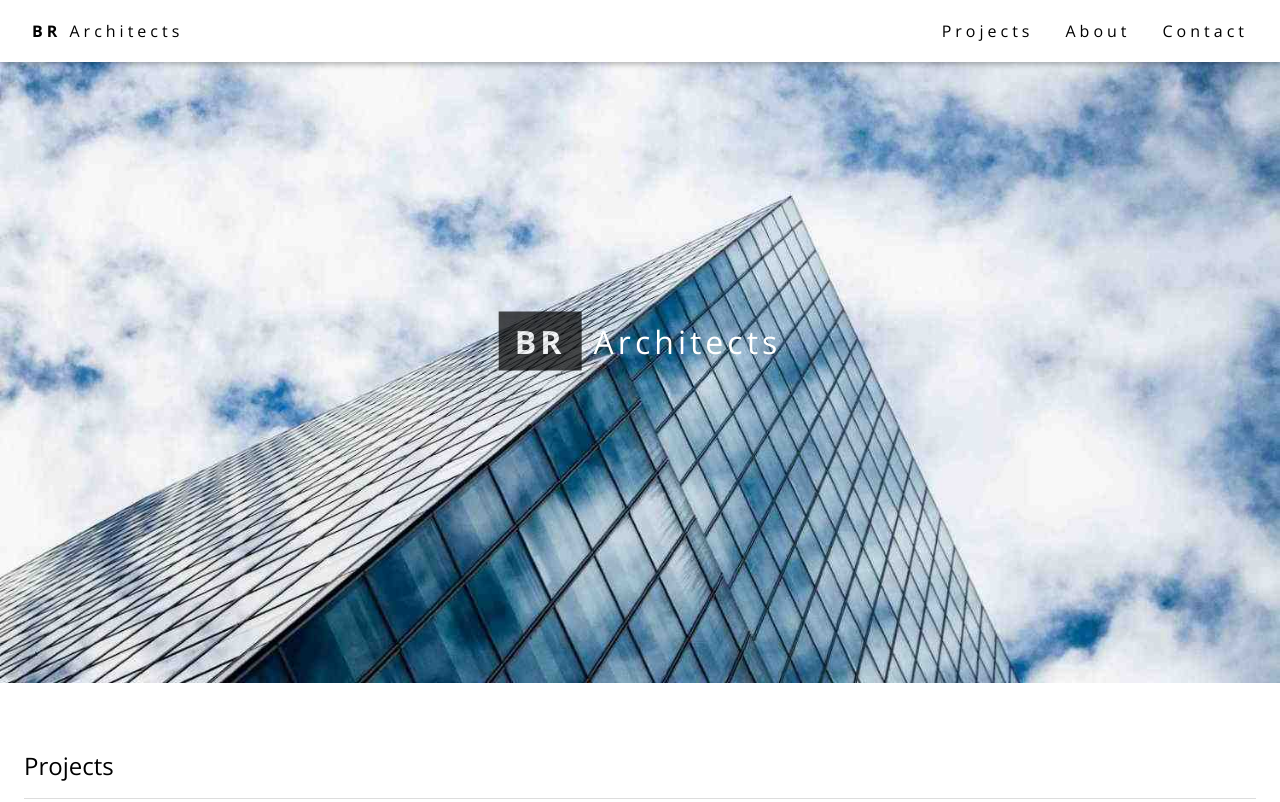
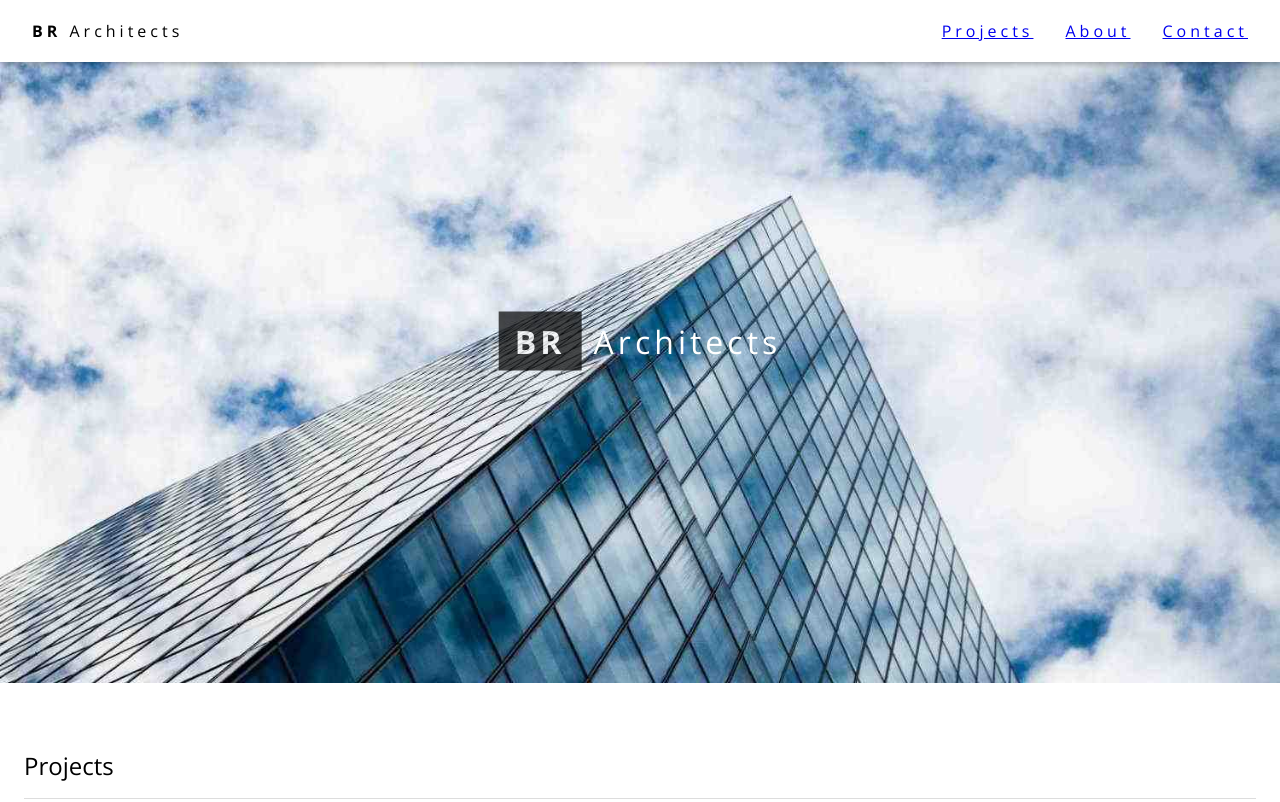
Before and after one commit to drbong9/2020-08-23-br, a plain HTML site: page html/index.html in a window 1280 px wide. Shown: the top 802 px of the page. Drawn offline with nearby package versions, Linux system fonts and the light colour scheme.

Commit message:
Add files via upload

```diff
--- a/html/index.html
+++ b/html/index.html
@@ -13,9 +13,9 @@
            BR <span>Architects</span>
         </h1><!-- logo -->
         <div class="navi-wrap">
-         <div class="navi">Projects</div>
-         <div class="navi">About</div>
-         <div class="navi">Contact</div>
+         <div class="navi"><a href="#Projects">Projects</a></div>
+         <div class="navi"><a href="#About">About</a></div>
+         <div class="navi"><a href="#Contact">Contact</a></div>
         </div><!-- navi wrap -->
     </div><!-- header -->
     <div class="main-wrap">
@@ -25,7 +25,7 @@
             <span>Architects</span></h1>
     </div><!-- main wrap -->
     <div class="prj-wrap wrapper">
-        <h2 class="title">Projects</h2>
+        <h2 class="title" id="Projects">Projects</h2>
         <div class="prjs clear">
             <div class="prj">
                 <img src="../img/house4.jpg" alt="집" class="img">
@@ -62,7 +62,7 @@
         </div><!-- prjs -->
     </div><!-- prj wrap -->
     <div class="about-wrap wrapper">
-        <h2 class="title">About</h2>
+        <h2 class="title" id="About">About</h2>
         <p class="desc">Lorem ipsum dolor sit amet, consectetur adipiscing elit, sed do eiusmod tempor incididunt ut labore et dolore magna aliqua. Ut enim ad minim veniam, quis nostrud exercitation ullamco laboris nisi ut aliquip ex ea commodo consequat. Excepteur sint occaecat cupidatat non proident, sunt in culpa qui officia deserunt mollit anim id est laborum consectetur adipiscing elit, sed do eiusmod tempor incididunt ut labore et dolore magna aliqua. Ut enim ad minim veniam, quis nostrud exercitation ullamco laboris nisi ut aliquip ex ea commodo consequat.</p>
         <div class="persons clear">
             <div class="person">
@@ -115,7 +115,7 @@
         </div><!-- persons -->
     </div><!-- about wrap -->
     <div class="contact-wrap wrapper">
-        <h2 class="title">Contact</h2>
+        <h2 class="title" id="Contact">Contact</h2>
         <p class="desc">Lets get in touch and talk about your next project.</p>
         <form action="#" class="contact-form">
             <input type="text" name="name" placeholder="Name">
```
